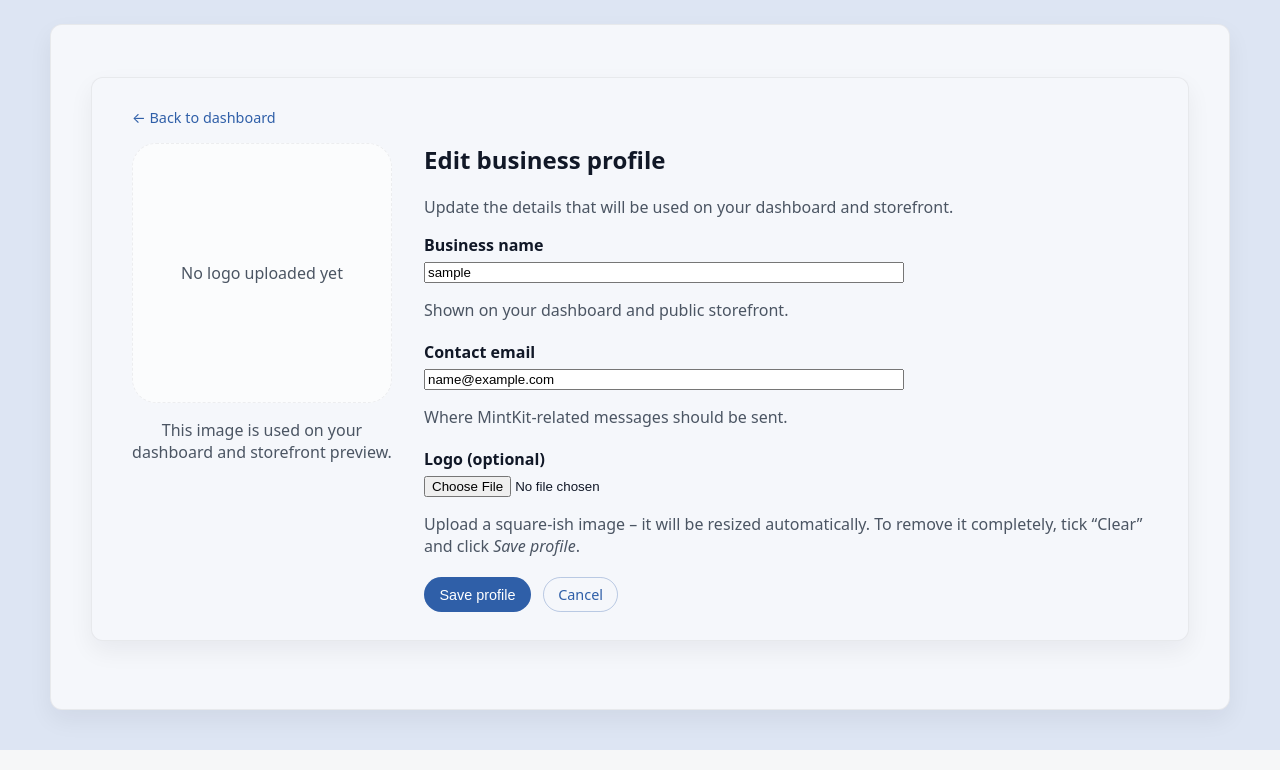
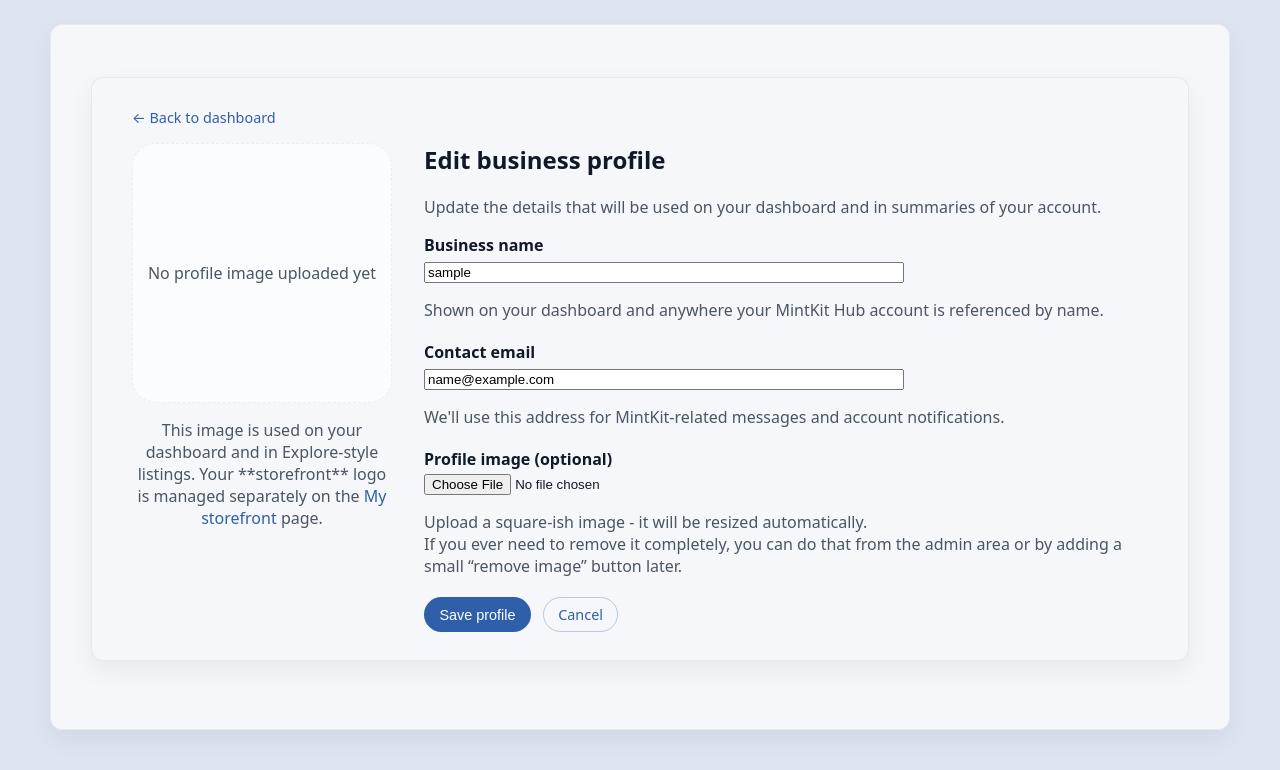
Before and after one commit to Oscar-Ivs/mintkit-hub, a Django app: page /accounts/profile/edit/ in a window 1280 px wide. Shown: the part 60-830 px from the top of the page. Run offline with Django 5.2, Linux system fonts and the light colour scheme; the visitor is signed in with stand-in values (Sample User, id 1); data comes from the database, SQL or seed files in the repository.

Commit message:
Tidy business profile texts and clarify image usage + removed Clear tick box

```diff
--- a/accounts/forms.py
+++ b/accounts/forms.py
@@ -9,6 +9,18 @@ class ProfileForm(forms.ModelForm):
     Let a logged-in user edit their business profile.
     We don't expose the user field; that's set automatically in the view.
     """
+
+    # Override the default ClearableFileInput so we don't get
+    # the "Currently / Clear" chunk of HTML.
+    logo = forms.ImageField(
+        required=False,
+        widget=forms.FileInput(
+            attrs={
+                "class": "form-control",
+            }
+        ),
+        label="Profile image (optional)",
+    )
 
     class Meta:
         model = Profile
@@ -34,10 +46,10 @@ class ProfileForm(forms.ModelForm):
         labels = {
             "business_name": "Business name",
             "contact_email": "Contact email",
-            "logo": "Logo (optional)",
+            # label for the form field itself is set above on logo=…
         }
         help_texts = {
             "business_name": "This will be shown on your storefront and in emails.",
             "contact_email": "Where MintKit-related messages should be sent.",
-            "logo": "Upload a small logo to show on your dashboard and storefront.",
+            "logo": "Upload an image that will be used on your dashboard and in Explore-style listings.",
         }
--- a/templates/accounts/edit_profile.html
+++ b/templates/accounts/edit_profile.html
@@ -7,22 +7,24 @@
 
   <div class="profile-layout">
 
-    <!-- LEFT: current business logo -->
+    <!-- LEFT: current profile image -->
     <aside class="profile-logo-panel">
       {% if profile.logo %}
         <img
           src="{{ profile.logo.url }}"
-          alt="{{ profile.business_name|default:'Business' }} logo"
+          alt="{{ profile.business_name|default:'Business' }} profile image"
           class="profile-logo-img"
         >
       {% else %}
         <div class="profile-logo-placeholder">
-          <span>No logo uploaded yet</span>
+          <span>No profile image uploaded yet</span>
         </div>
       {% endif %}
 
       <p class="text-muted small">
-        This image is used on your dashboard and storefront preview.
+        This image is used on your dashboard and in Explore-style listings.
+        Your **storefront** logo is managed separately on the
+        <a href="{% url 'my_storefront' %}">My storefront</a> page.
       </p>
     </aside>
 
@@ -30,12 +32,14 @@
     <section class="profile-form-panel">
       <h1>Edit business profile</h1>
       <p class="text-muted">
-        Update the details that will be used on your dashboard and storefront.
+        Update the details that will be used on your dashboard and in summaries
+        of your account.
       </p>
 
       <form method="post" enctype="multipart/form-data" class="form-stacked">
         {% csrf_token %}
 
+        <!-- Business name -->
         <div class="form-row">
           <label for="{{ form.business_name.id_for_label }}">Business name</label>
           {{ form.business_name }}
@@ -45,10 +49,12 @@
             </div>
           {% endif %}
           <p class="text-muted small">
-            Shown on your dashboard and public storefront.
+            Shown on your dashboard and anywhere your MintKit Hub account
+            is referenced by name.
           </p>
         </div>
 
+        <!-- Contact email -->
         <div class="form-row">
           <label for="{{ form.contact_email.id_for_label }}">Contact email</label>
           {{ form.contact_email }}
@@ -58,21 +64,29 @@
             </div>
           {% endif %}
           <p class="text-muted small">
-            Where MintKit-related messages should be sent.
+            We'll use this address for MintKit-related messages and account
+            notifications.
           </p>
         </div>
 
+        <!-- Profile image upload -->
         <div class="form-row">
-          <label>Logo (optional)</label>
-          {{ form.logo }}
+          <label>Profile image (optional)</label>
+
+          <div class="profile-logo-field">
+            {{ form.logo }}
+          </div>
+
           {% if form.logo.errors %}
             <div class="form-error">
               {{ form.logo.errors|striptags }}
             </div>
           {% endif %}
+
           <p class="text-muted small">
-            Upload a square-ish image – it will be resized automatically.
-            To remove it completely, tick “Clear” and click <em>Save profile</em>.
+            Upload a square-ish image - it will be resized automatically.<br>
+            If you ever need to remove it completely, you can do that from
+            the admin area or by adding a small “remove image” button later.
           </p>
         </div>
 
--- a/templates/storefronts/my_storefront.html
+++ b/templates/storefronts/my_storefront.html
@@ -81,10 +81,6 @@
         {% endif %}
 
         {{ form.logo }}
-        <div class="sf-form-help">
-          • To <strong>replace</strong> your logo, choose a new file and leave “Clear” unticked.<br>
-          • To <strong>remove</strong> the logo completely, tick “Clear” and click Save.
-        </div>
       </div>
 
       <div class="sf-form-row">
```
Also changed, not shown: storefronts/forms.py (+25 -15 lines).
